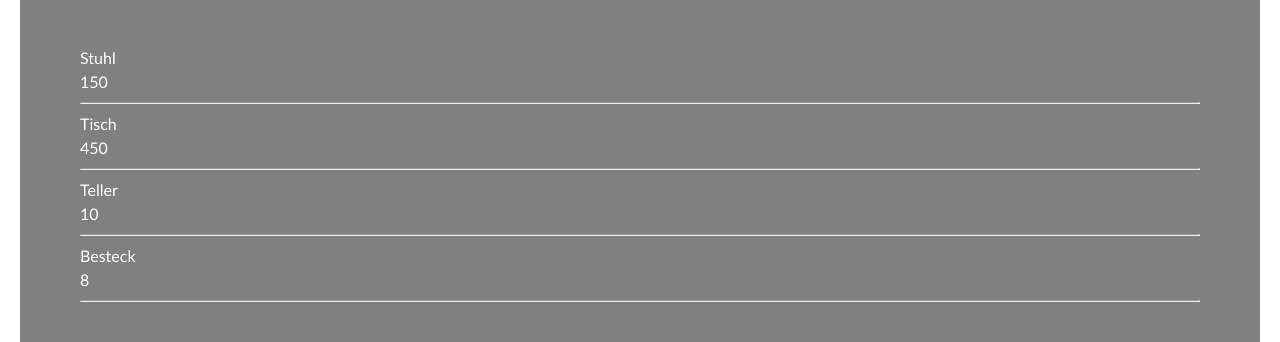
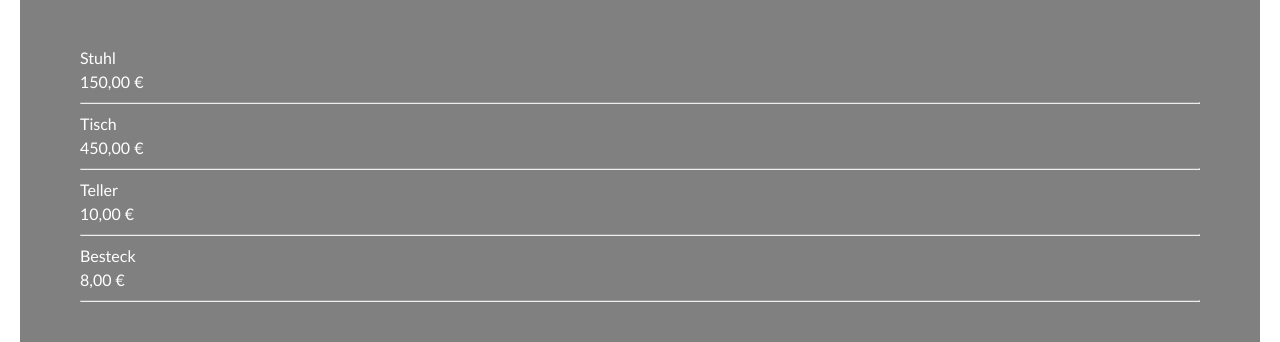
Before and after one commit to LorAutumn/reactshop, a React (Create React App) app: page / in a window 1280 px wide. Shown: the part 187-529 px from the top of the page. Built offline with nearby package versions, Linux system fonts and the light colour scheme.

Commit message:
added currency to ProductObject

```diff
--- a/src/components/ProductList.js
+++ b/src/components/ProductList.js
@@ -5,7 +5,7 @@ import productsData from './products/productsData'
 // a list of all products that can be ordered
 function ProductList() {
   // maps productData with ProductObject and props -> returns an array of Objects
-  const productComponents = productsData.map(product => <ProductObject id={product.id} name={product.name} price={product.price} />)
+  const productComponents = productsData.map(product => <ProductObject key={product.id} name={product.name} price={product.price} />)
 
   return (
     <div>
--- a/src/components/products/ProductObject.js
+++ b/src/components/products/ProductObject.js
@@ -4,7 +4,7 @@ function ProductObject(props) {
   // returns a ProductObject a shown in the browser
   return [
     <li>{props.name}</li>,
-    <li>{props.price}</li>,
+    <li>{props.price.toLocaleString('de-DE', {style: 'currency', currency: 'EUR'})}</li>,
     <hr/>
   ]
 }
```
